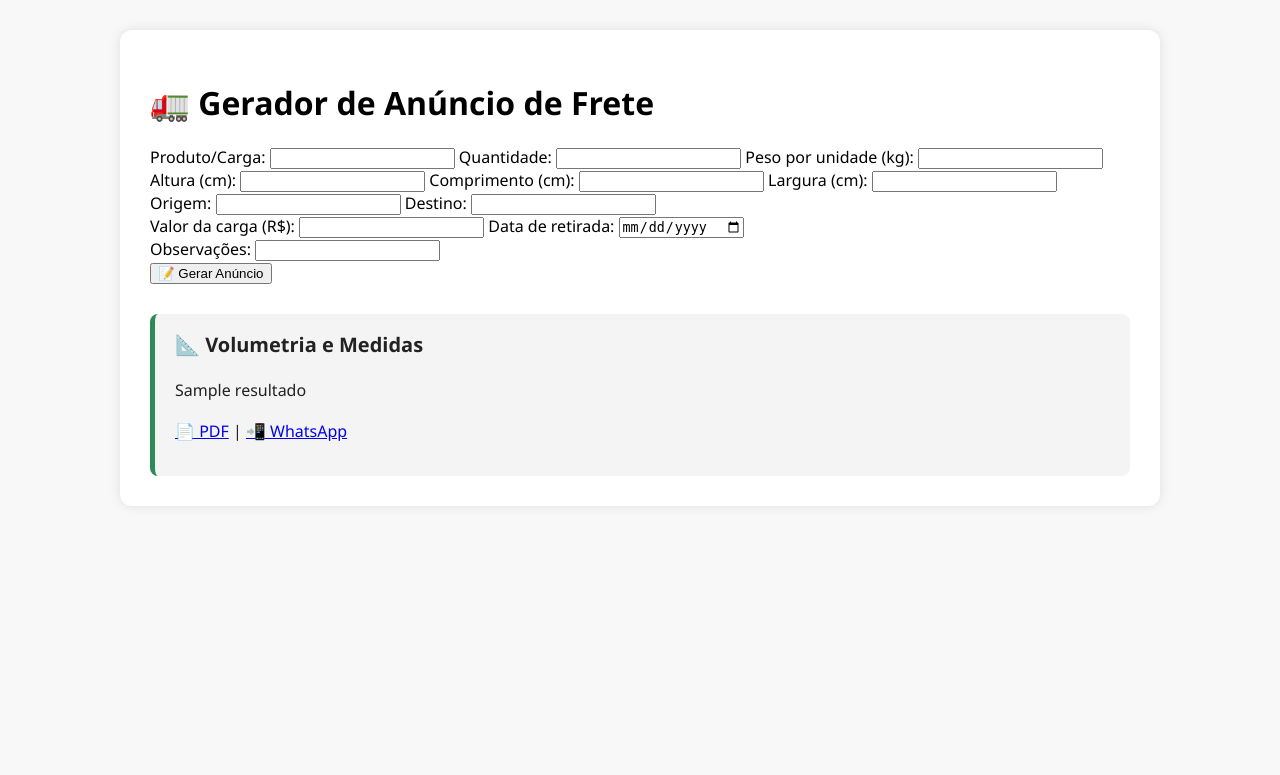
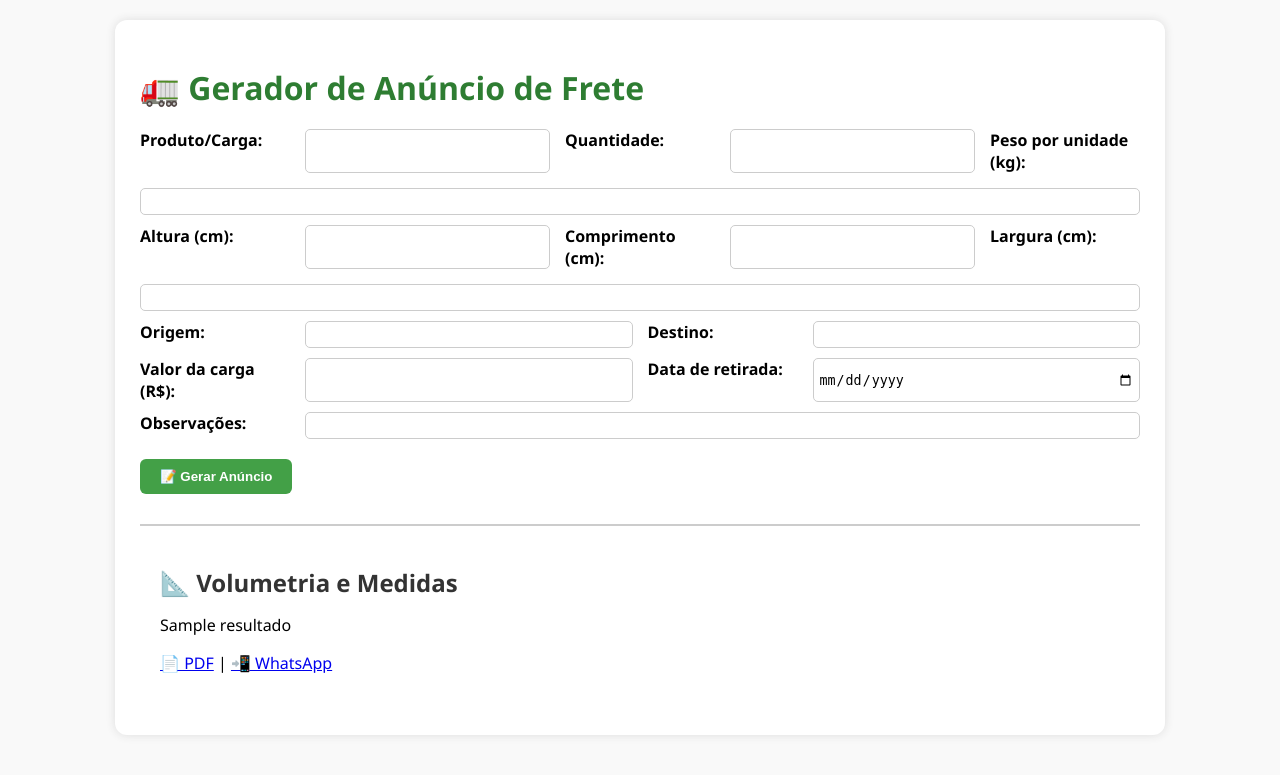
Before and after one commit to roberto36681250/simulador-de-frete, a FastAPI app: template templates/form.html in a window 1280 px wide. Shown: the top 775 px of the page. Run offline with FastAPI, Linux system fonts and the light colour scheme; the template is opened without the code that fills it: most values are stand-ins (such as "Sample title", 1, 10 or a date in 2020).

Commit message:
Update style.css

```diff
--- a/static/style.css
+++ b/static/style.css
@@ -1,105 +1,65 @@
 body {
-    font-family: 'Segoe UI', Tahoma, Geneva, Verdana, sans-serif;
-    background-color: #f8f8f8;
+    font-family: "Segoe UI", sans-serif;
+    background: #f9f9f9;
     margin: 0;
-    padding: 0;
+    padding: 20px;
 }
 
 .container {
-    max-width: 980px;
-    margin: 30px auto;
-    background-color: #fff;
-    padding: 30px;
+    max-width: 1000px;
+    margin: auto;
+    background: white;
+    padding: 25px;
     border-radius: 12px;
-    box-shadow: 0 0 12px rgba(0,0,0,0.1);
+    box-shadow: 0 0 10px #ddd;
 }
 
-.title {
-    text-align: left;
-    font-size: 32px;
-    margin-bottom: 20px;
-    color: #2e8b57;
-    display: flex;
-    align-items: center;
-    gap: 10px;
-}
-
-.frete-form {
-    display: grid;
-    grid-template-columns: repeat(auto-fit, minmax(280px, 1fr));
-    gap: 15px;
+h1 {
+    color: #2e7d32;
     margin-bottom: 20px;
 }
 
-.frete-form label {
+form .row {
     display: flex;
-    flex-direction: column;
-    font-weight: bold;
-    color: #333;
-    font-size: 14px;
+    flex-wrap: wrap;
+    gap: 15px;
+    margin-bottom: 10px;
 }
 
-.frete-form input[type="text"],
-.frete-form input[type="number"],
-.frete-form input[type="date"] {
-    padding: 8px;
-    border-radius: 5px;
-    border: 1px solid #ccc;
-    margin-top: 5px;
-    font-size: 14px;
+form label {
+    width: 150px;
+    font-weight: bold;
 }
 
-.btn-group {
-    display: flex;
-    gap: 10px;
-    margin-top: 10px;
+form input {
+    flex: 1;
+    padding: 5px;
+    border: 1px solid #ccc;
+    border-radius: 5px;
 }
 
-.btn {
-    padding: 10px 18px;
+button {
+    background: #43a047;
+    color: white;
+    padding: 10px 20px;
     border: none;
-    background-color: #2e8b57;
-    color: white;
+    margin-top: 10px;
+    cursor: pointer;
+    border-radius: 6px;
     font-weight: bold;
-    border-radius: 6px;
-    cursor: pointer;
-    text-decoration: none;
-    font-size: 14px;
-    display: inline-block;
 }
 
-.btn:hover {
-    background-color: #256b46;
+button:hover {
+    background: #2e7d32;
 }
 
 .resultado {
     margin-top: 30px;
-    font-size: 16px;
-    color: #222;
-    background: #f4f4f4;
-    padding: 15px 20px;
-    border-left: 5px solid #2e8b57;
-    border-radius: 8px;
-    line-height: 1.6;
+    padding: 20px;
+    border-top: 2px solid #ccc;
 }
 
 .resultado h2 {
-    font-size: 20px;
-    margin-top: 0;
-    color: #222;
+    color: #333;
+    margin-bottom: 15px;
 }
-
-@media (max-width: 600px) {
-    .frete-form {
-        grid-template-columns: 1fr;
-    }
-
-    .btn-group {
-        flex-direction: column;
-        align-items: flex-start;
-    }
-
-    .btn {
-        width: 100%;
-    }
-}
```
